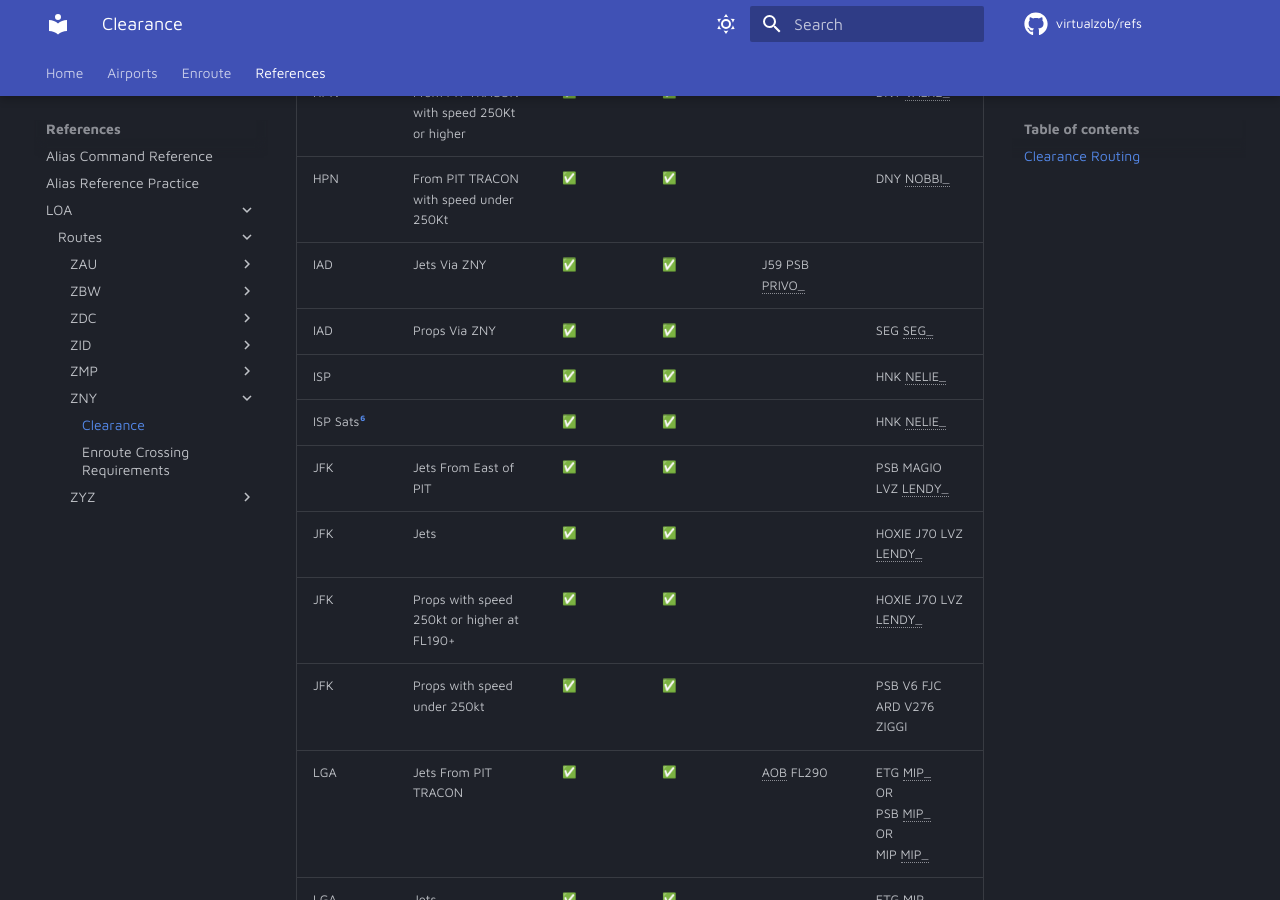
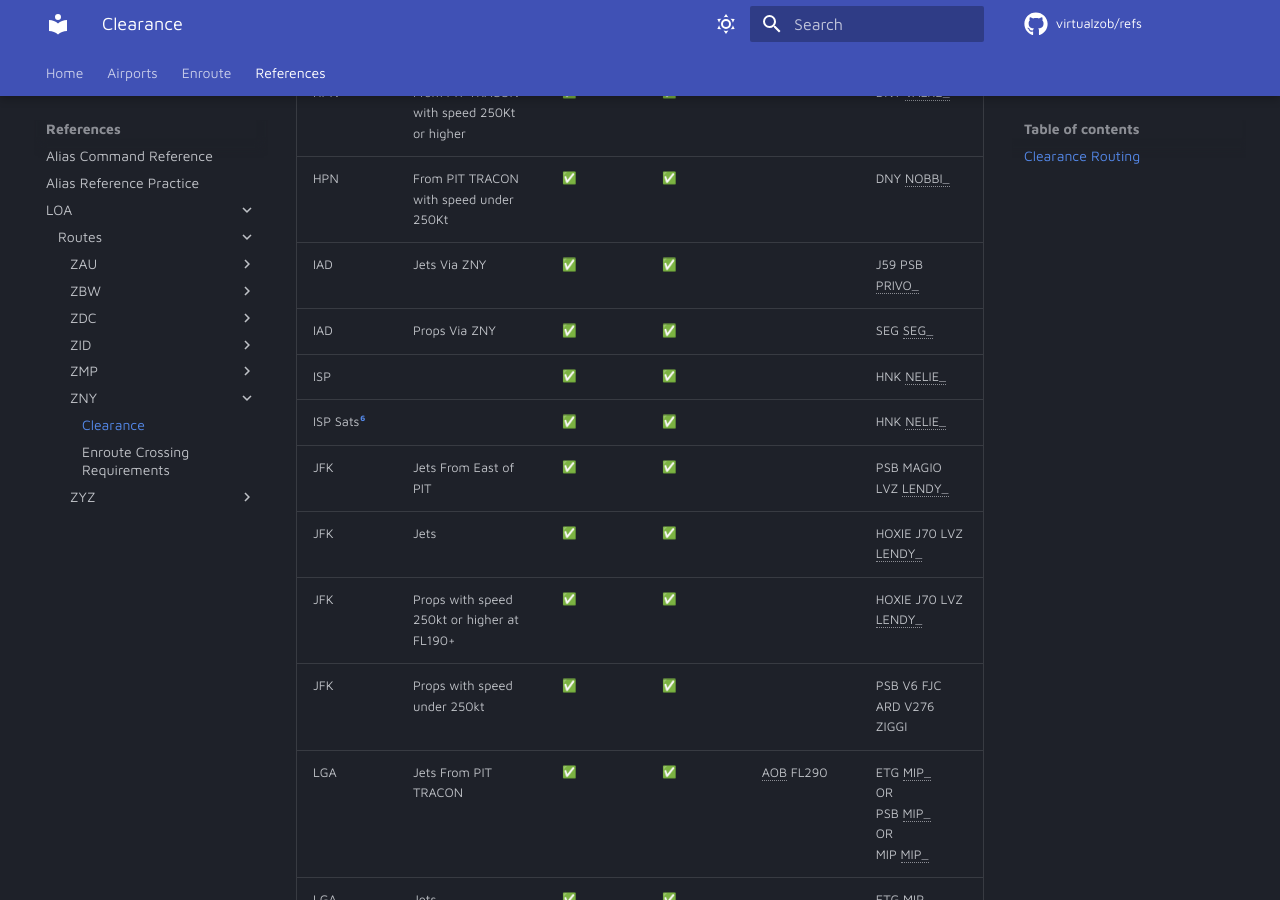
Before and after one commit to virtualZOB/refs, an MkDocs documentation site: the page built from docs/references/LOA/Routes/ZNY/Clearance.md, in a window 1280 px wide and 900 px high, scrolled down 1126 px. Built offline with MkDocs 1.6.1 and Material for MkDocs 9.7.7, drawn with Linux system fonts in a browser that asks for light colours; emoji names are drawn with the system emoji font; comment, search, counter and statistics services are not loaded.

```diff
--- a/docs/references/LOA/Routes/ZNY/Clearance.md
+++ b/docs/references/LOA/Routes/ZNY/Clearance.md
@@ -20,7 +20,7 @@
 | EWR Sats[^2] | Props unable LVZ_ |  :white_check_mark: |  :white_check_mark: |  | PENNS STW |
 | HPN | From PIT TRACON with speed 250Kt or higher |  :white_check_mark: |  :white_check_mark: |  | DNY VALRE_ |
 | HPN | From PIT TRACON with speed under 250Kt |  :white_check_mark: |  :white_check_mark: |  | DNY NOBBI_ |
-| IAD | Jets Via ZNY |  :white_check_mark: |  :white_check_mark:   | J59 PSB PRIVO_ |
+| IAD | Jets Via ZNY |  :white_check_mark: |  :white_check_mark: |  | J59 PSB PRIVO_ |
 | IAD | Props Via ZNY|  :white_check_mark: |  :white_check_mark:  | | SEG SEG_ |
 | ISP | | :white_check_mark: |  :white_check_mark: | | HNK NELIE_ |
 | ISP Sats[^6]| | :white_check_mark: |  :white_check_mark: | | HNK NELIE_ |
```
